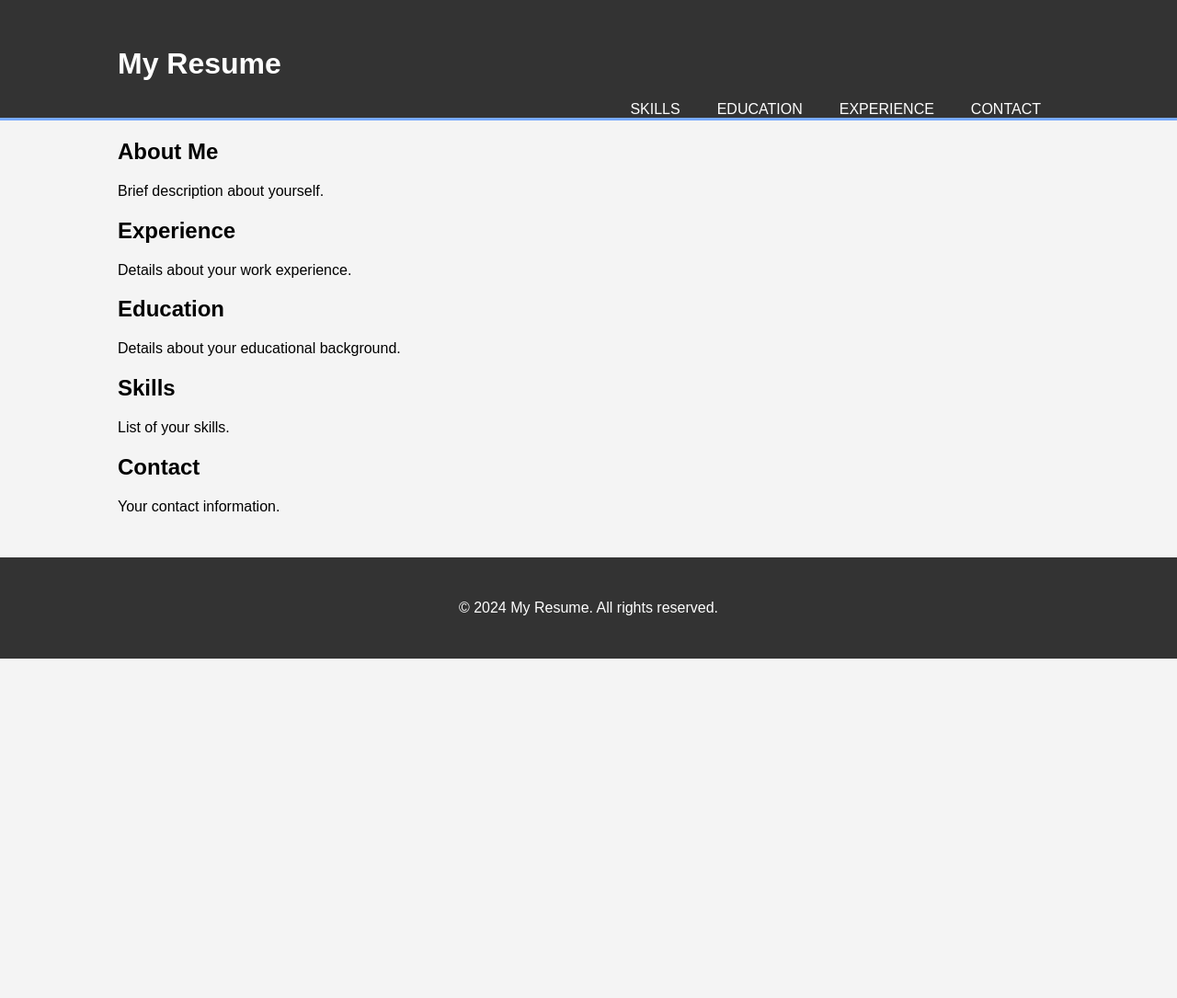
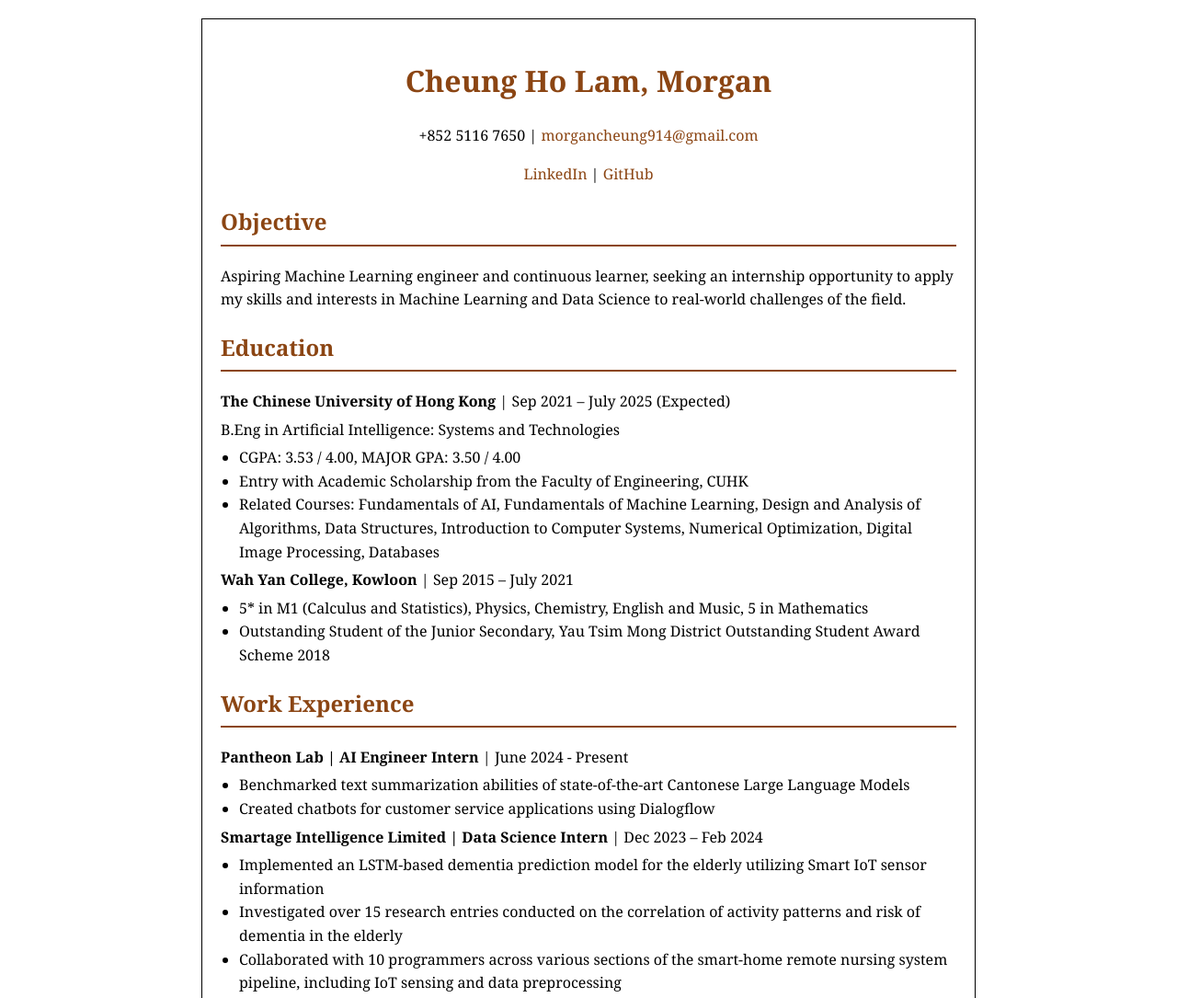
Before and after one commit to morgancheung914/morgancheung914.github.io, a plain HTML site: page index.html in a window 1280 px wide. Shown: the top 1085 px of the page at 92% size. Before the commit the page ends 800 px from the top, so only its background shows below. Drawn offline with Linux system fonts and the light colour scheme.

Commit message:
Update index.html

```diff
--- a/index.html
+++ b/index.html
@@ -3,86 +3,133 @@
 <head>
     <meta charset="UTF-8">
     <meta name="viewport" content="width=device-width, initial-scale=1.0">
-    <title>My Resume</title>
+    <title>Cheung Ho Lam Resume</title>
     <style>
         body {
-            font-family: Arial, sans-serif;
+            font-family: 'Georgia', serif;
+            background-color: #fff;
+            color: #000;
             margin: 0;
-            padding: 0;
-            background-color: #f4f4f4;
+            padding: 20px;
+            line-height: 1.6;
         }
         .container {
-            width: 80%;
-            margin: auto;
-            overflow: hidden;
+            max-width: 800px;
+            margin: 0 auto;
+            padding: 20px;
+            border: 1px solid #000;
         }
-        header {
-            background: #333;
-            color: #fff;
-            padding-top: 30px;
-            min-height: 70px;
-            border-bottom: #77aaff 3px solid;
+        h1, h2 {
+            color: #8B4513; /* Dark brown */
         }
-        header a, footer a {
-            color: #fff;
+        .header {
+            text-align: center;
+            margin-bottom: 20px;
+        }
+        .contact-info {
+            margin-bottom: 20px;
+        }
+        .section {
+            margin-bottom: 20px;
+        }
+        .section h2 {
+            border-bottom: 2px solid #8B4513;
+            padding-bottom: 5px;
+        }
+        .section p, .section ul {
+            margin: 5px 0;
+        }
+        .section ul {
+            padding-left: 20px;
+        }
+        a {
+            color: #8B4513;
             text-decoration: none;
-            text-transform: uppercase;
-            font-size: 16px;
         }
-        header ul {
-            padding: 0;
-            list-style: none;
-        }
-        header ul li {
-            float: right;
-            display: inline;
-            padding: 0 20px 0 20px;
-        }
-        footer {
-            background: #333;
-            color: #fff;
-            text-align: center;
-            padding: 30px;
-            margin-top: 30px;
+        a:hover {
+            text-decoration: underline;
         }
     </style>
 </head>
 <body>
-    <header>
-        <div class="container">
-            <h1>My Resume</h1>
+    <div class="container">
+        <div class="header">
+            <h1>Cheung Ho Lam, Morgan</h1>
+            <p>+852 5116 7650 | <a href="mailto:morgancheung914@gmail.com">morgancheung914@gmail.com</a></p>
+            <p><a href="https://www.linkedin.com/in/morgan-cheung-337b57244/">LinkedIn</a> | <a href="https://github.com/morgancheung914">GitHub</a></p>
+        </div>
+
+        <div class="section">
+            <h2>Objective</h2>
+            <p>Aspiring Machine Learning engineer and continuous learner, seeking an internship opportunity to apply my skills and interests in Machine Learning and Data Science to real-world challenges of the field.</p>
+        </div>
+
+        <div class="section">
+            <h2>Education</h2>
+            <p><strong>The Chinese University of Hong Kong</strong> | Sep 2021 – July 2025 (Expected)</p>
+            <p>B.Eng in Artificial Intelligence: Systems and Technologies</p>
             <ul>
-                <li><a href="#contact">Contact</a></li>
-                <li><a href="#experience">Experience</a></li>
-                <li><a href="#education">Education</a></li>
-                <li><a href="#skills">Skills</a></li>
+                <li>CGPA: 3.53 / 4.00, MAJOR GPA: 3.50 / 4.00</li>
+                <li>Entry with Academic Scholarship from the Faculty of Engineering, CUHK</li>
+                <li>Related Courses: Fundamentals of AI, Fundamentals of Machine Learning, Design and Analysis of Algorithms, Data Structures, Introduction to Computer Systems, Numerical Optimization, Digital Image Processing, Databases</li>
+            </ul>
+            <p><strong>Wah Yan College, Kowloon</strong> | Sep 2015 – July 2021</p>
+            <ul>
+                <li>5* in M1 (Calculus and Statistics), Physics, Chemistry, English and Music, 5 in Mathematics</li>
+                <li>Outstanding Student of the Junior Secondary, Yau Tsim Mong District Outstanding Student Award Scheme 2018</li>
             </ul>
         </div>
-    </header>
-    <div class="container">
-        <section id="about">
-            <h2>About Me</h2>
-            <p>Brief description about yourself.</p>
-        </section>
-        <section id="experience">
-            <h2>Experience</h2>
-            <p>Details about your work experience.</p>
-        </section>
-        <section id="education">
-            <h2>Education</h2>
-            <p>Details about your educational background.</p>
-        </section>
-        <section id="skills">
+
+        <div class="section">
+            <h2>Work Experience</h2>
+            <p><strong>Pantheon Lab | AI Engineer Intern</strong> | June 2024 - Present</p>
+            <ul>
+                <li>Benchmarked text summarization abilities of state-of-the-art Cantonese Large Language Models</li>
+                <li>Created chatbots for customer service applications using Dialogflow</li>
+            </ul>
+            <p><strong>Smartage Intelligence Limited | Data Science Intern</strong> | Dec 2023 – Feb 2024</p>
+            <ul>
+                <li>Implemented an LSTM-based dementia prediction model for the elderly utilizing Smart IoT sensor information</li>
+                <li>Investigated over 15 research entries conducted on the correlation of activity patterns and risk of dementia in the elderly</li>
+                <li>Collaborated with 10 programmers across various sections of the smart-home remote nursing system pipeline, including IoT sensing and data preprocessing</li>
+            </ul>
+            <p><strong>Hong Kong Productivity Council | Summer Intern</strong> | June 2022 - Aug 2022</p>
+            <ul>
+                <li>Utilized AI and Computer Vision to identify and analyze security vulnerabilities from phishing websites, in 5 different web browsers</li>
+                <li>Authored informative blog posts for the security team, focusing on the intersection of AI and cybersecurity, read by over 7000 viewers</li>
+            </ul>
+        </div>
+
+        <div class="section">
+            <h2>Selected Projects</h2>
+            <ul>
+                <li>Image Classification on CIFAR-10 using VGG-16 CNN achieving accuracy 91% (2024)</li>
+                <li>Vocal music accompaniment generation using LSTM and Neural Network (2023)</li>
+                <li>Reinforcement Q-learning on a self-developed game (2022)</li>
+            </ul>
+        </div>
+
+        <div class="section">
+            <h2>Extracurricular Activities</h2>
+            <p><strong>32nd Anniversary Celebration of Faculty of Engineering, CUHK</strong> | Oct 2023 - March 2024</p>
+            <p>Vice Chairman, Division of Publicity and Design</p>
+            <p><strong>Executive Committee, Artificial Intelligence Society, CUHK</strong></p>
+            <p>Financial Secretary (2022-2023), Publicity Secretary (2023-2024) | Feb 2022 - Feb 2024</p>
+        </div>
+
+        <div class="section">
             <h2>Skills</h2>
-            <p>List of your skills.</p>
-        </section>
-        <section id="contact">
-            <h2>Contact</h2>
-            <p>Your contact information.</p>
-        </section>
+            <p>Python (libraries and frameworks including Tensorflow, Pytorch, Scikit-learn, Numpy, Pandas, Hydra, Hugging Face, Langchain), C, CUDA, Dart, SQL, Oracle SQL, MATLAB, Java, Git</p>
+        </div>
+
+        <div class="section">
+            <h2>Languages</h2>
+            <p>English, Cantonese, Mandarin (Fluent), French (Novice)</p>
+        </div>
+
+        <div class="section">
+            <p><a href="https://www.linkedin.com/in/morgan-cheung-337b57244/">LinkedIn</a> | <a href="https://github.com/morgancheung914">GitHub</a></p>
+        </div>
     </div>
-    <footer>
-        <p>&copy; 2024 My Resume. All rights reserved.</p>
-    </footer>
 </body>
 </html>
```
